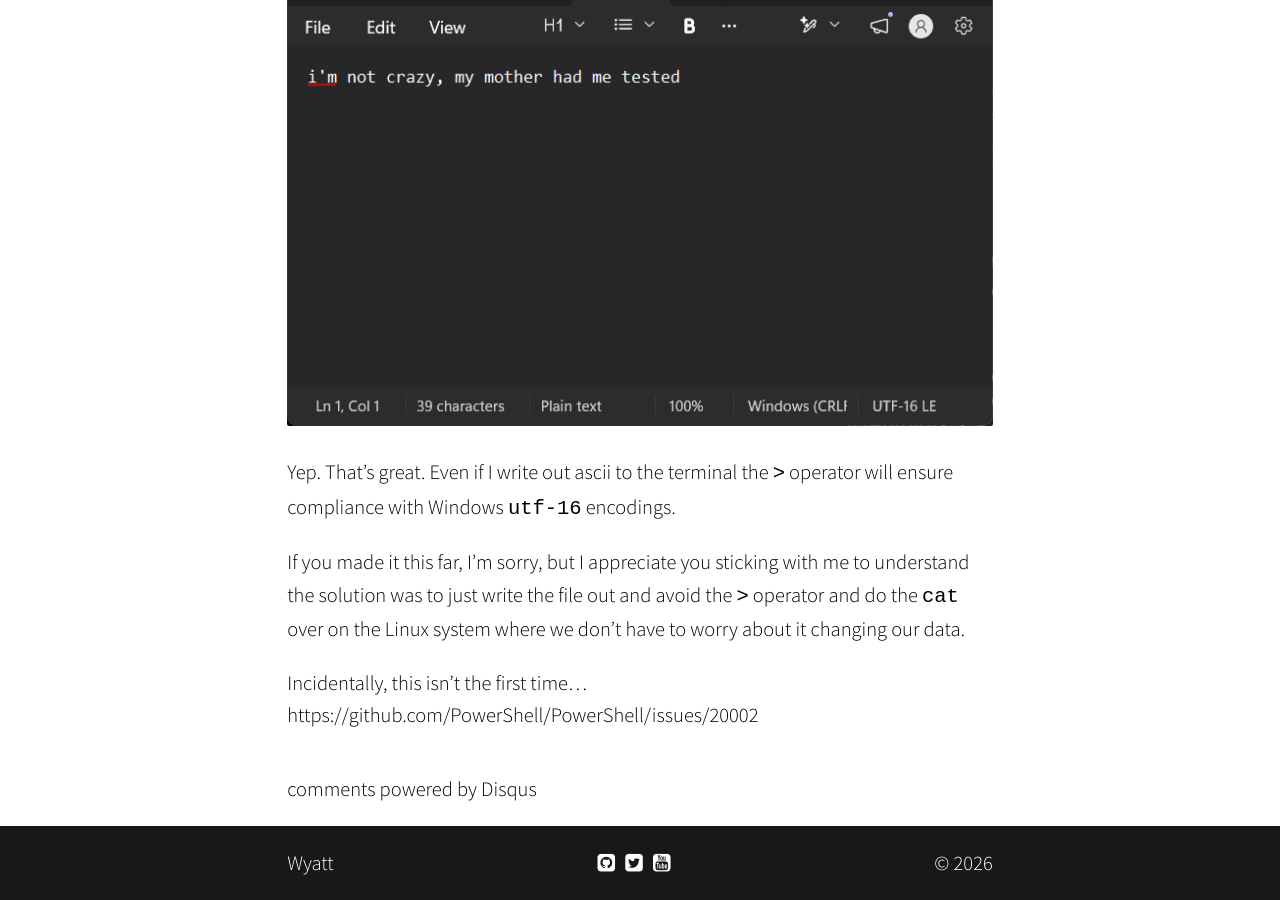
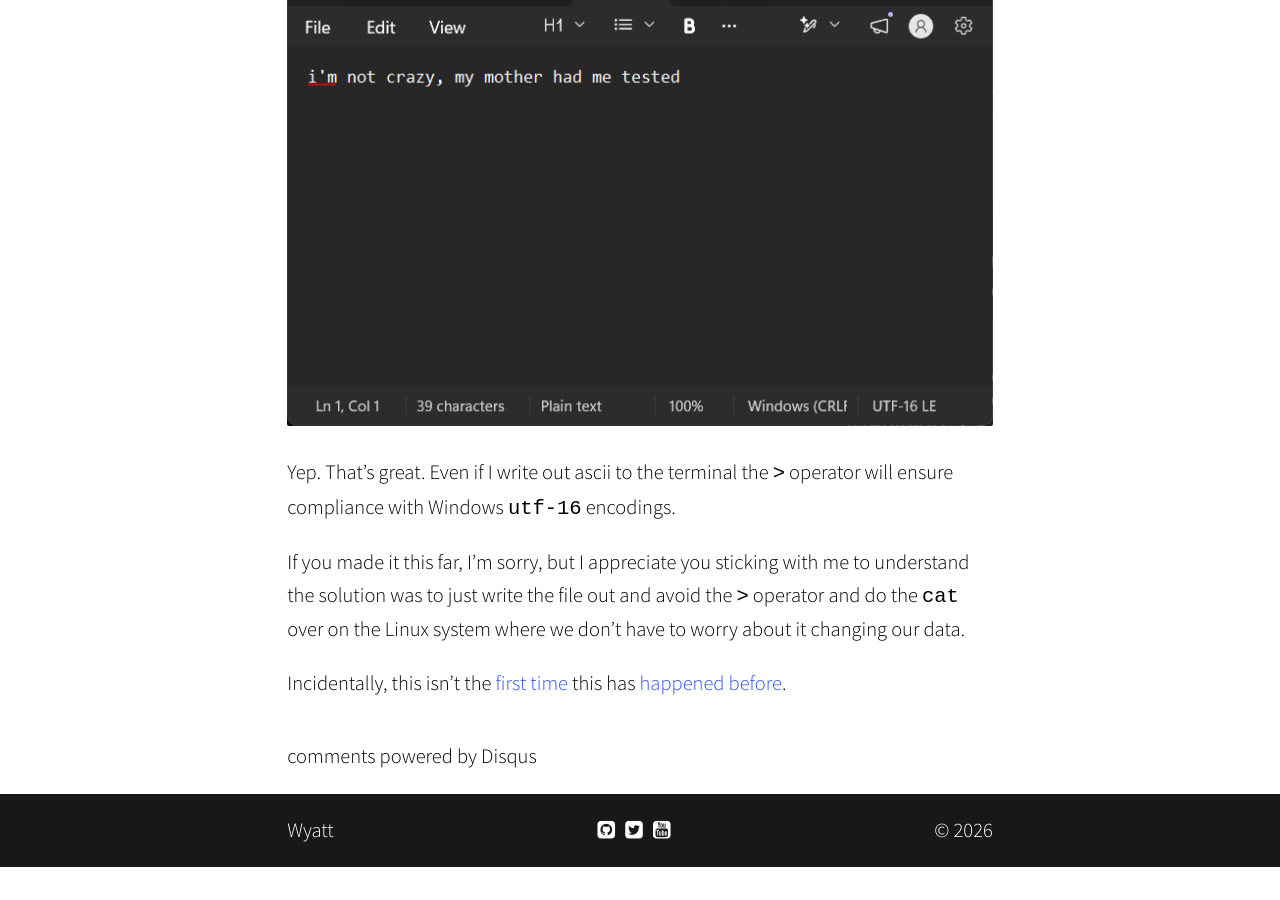
Before and after one commit to wyattearp/wyattearp.github.io, a Jekyll site: the page built from _posts/2026-04-29-tricked-by-assumptions.md, in a window 1280 px wide and 900 px high, scrolled down 6323 px. Built offline with Jekyll 4.4.1, drawn with Linux system fonts in a browser that asks for light colours; nearby versions of some CDN libraries; some web fonts are replaced; comment, search, counter and statistics services are not loaded; after the commit the page ends 7190 px from its top, so only the background shows below that.

Commit message:
fixing links

```diff
--- a/_posts/2026-04-29-tricked-by-assumptions.md
+++ b/_posts/2026-04-29-tricked-by-assumptions.md
@@ -142,4 +142,4 @@ Yep. That's great. Even if I write out ascii to the terminal the `>` operator wi
 
 If you made it this far, I'm sorry, but I appreciate you sticking with me to understand the solution was to just write the file out and avoid the `>` operator and do the `cat` over on the Linux system where we don't have to worry about it changing our data.
 
-Incidentally, this isn't the first time... https://github.com/PowerShell/PowerShell/issues/20002
+Incidentally, this isn't the [first time](https://devblogs.microsoft.com/powershell/outputencoding-to-the-rescue/) this has [happened](https://stackoverflow.com/questions/1707397/using-redirection-within-the-script-produces-a-unicode-output-how-to-emit-singl) [before](https://stackoverflow.com/questions/40098771/changing-powershells-default-output-encoding-to-utf-8).
```
